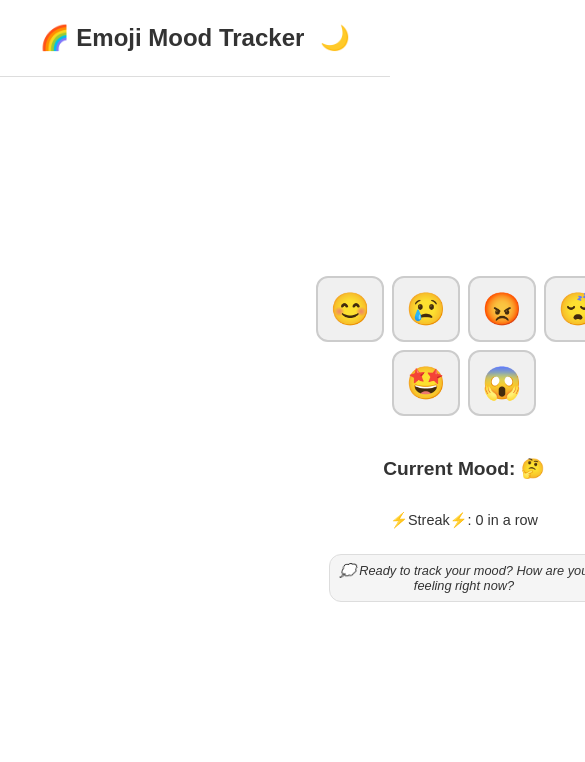
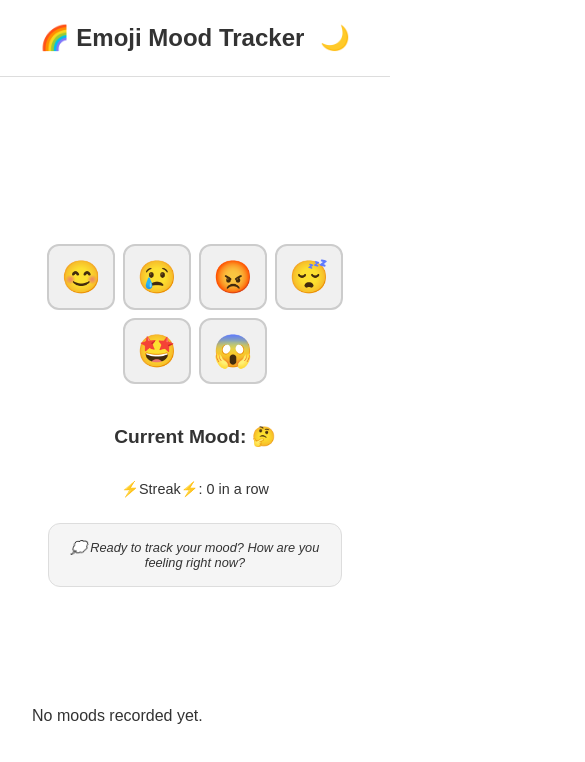
Before and after one commit to teamleaderleo/emoji-mood-tracker-basic, a React (Vite) app: page / in a window 390 px wide. Shown: the top 762 px of the page, 585 px wide, since content can reach past the window. Built offline with nearby package versions, Linux system fonts and the light colour scheme.

Commit message:
move some inline styling out

```diff
--- a/src/App.tsx
+++ b/src/App.tsx
@@ -1,3 +1,5 @@
+import React from "react";
+import "./styles.css";
 import { useEmojiMood } from "./hooks/useEmojiMood";
 import EmojiPicker from "./components/EmojiPicker";
 import MoodHistory from "./components/MoodHistory";
@@ -20,78 +22,31 @@ export default function App() {
     toggleTheme
   } = useEmojiMood();
 
-  const theme = {
-    light: {
-      background: "#ffffff",
-      text: "#333333",
-      cardBackground: "#f5f5f5",
-      border: "#ddd"
-    },
-    dark: {
-      background: "#1a1a1a",
-      text: "#ffffff",
-      cardBackground: "#2d2d2d",
-      border: "#444"
-    }
-  };
-
-  const currentTheme = isDarkMode ? theme.dark : theme.light;
+  // Set theme on document root
+  React.useEffect(() => {
+    document.documentElement.setAttribute('data-theme', isDarkMode ? 'dark' : 'light');
+  }, [isDarkMode]);
 
   return (
-    <div
-      style={{
-        backgroundColor: currentTheme.background,
-        color: currentTheme.text,
-        minHeight: "100vh",
-        transition: "background-color 0.3s ease, color 0.3s ease",
-        display: "flex",
-        flexDirection: "column"
-      }}
-    >
+    <div className="app-container">
       {/* Header */}
-      <div style={{
-        padding: "1rem 2rem",
-        display: "flex",
-        justifyContent: "space-between",
-        alignItems: "center",
-        borderBottom: `1px solid ${currentTheme.border}`
-      }}>
+      <div className="header">
         <div></div>
         <h1 style={{ margin: 0, fontSize: "1.5rem" }}>🌈 Emoji Mood Tracker</h1>
         <ThemeToggle isDarkMode={isDarkMode} onToggle={toggleTheme} />
       </div>
 
       {/* Main 3-column layout */}
-      <div style={{
-        flex: 1,
-        display: "grid",
-        gridTemplateColumns: "minmax(250px, 1fr) minmax(300px, 2fr) minmax(250px, 1fr)",
-        gap: "2rem",
-        padding: "2rem",
-        alignItems: "start"
-      }}>
+      <div className="main-grid">
 
         {/* Left Column - Mood Summary */}
-        <div style={{
-          display: "flex",
-          flexDirection: "column"
-        }}>
-          <MoodSummary summary={moodSummary} isDarkMode={isDarkMode} />
+        <div>
+          <MoodSummary summary={moodSummary} />
         </div>
 
-        {/* Center Column - Main interaction - ALWAYS CENTERED */}
-        <div style={{
-          display: "flex",
-          flexDirection: "column",
-          alignItems: "center",
-          justifyContent: "center",
-          textAlign: "center",
-          gap: "clamp(0.5rem, 2vh, 1.5rem)",
-          minHeight: "calc(100vh - 200px)",
-          position: "sticky",
-          top: 0
-        }}>
-          <EmojiPicker onSelect={setMood} isDarkMode={isDarkMode} />
+        {/* Center Column - Main interaction */}
+        <div className="center-column">
+          <EmojiPicker onSelect={setMood} />
           <h2 style={{
             margin: "0.5rem 0",
             fontSize: "clamp(1.2rem, 4vw, 1.8rem)"
@@ -107,14 +62,9 @@ export default function App() {
           </p>
 
           {/* Pick-me-up message */}
-          <div style={{
-            padding: "clamp(0.5rem, 2vw, 1rem)",
-            backgroundColor: currentTheme.cardBackground,
-            borderRadius: "12px",
-            border: `1px solid ${currentTheme.border}`,
+          <div className="card card-large" style={{
             fontStyle: "italic",
             fontSize: "clamp(0.8rem, 2.5vw, 1rem)",
-            transition: "background-color 0.3s ease, border-color 0.3s ease",
             maxWidth: "min(400px, 90%)",
             width: "100%"
           }}>
@@ -126,30 +76,14 @@ export default function App() {
             onClearWeek={clearLastWeek}
             onClearToday={clearToday}
             historyLength={history.length}
-            isDarkMode={isDarkMode}
           />
         </div>
 
         {/* Right Column - History */}
-        <div style={{
-          display: "flex",
-          flexDirection: "column"
-        }}>
-          <MoodHistory history={history} isDarkMode={isDarkMode} />
+        <div>
+          <MoodHistory history={history} />
         </div>
       </div>
-
-      {/* Mobile responsive layout */}
-      <style dangerouslySetInnerHTML={{
-        __html: `
-          @media (max-width: 1024px) {
-            .main-grid {
-              grid-template-columns: 1fr !important;
-              grid-template-rows: auto auto auto !important;
-            }
-          }
-        `
-      }} />
     </div>
   );
 }
--- a/src/components/EmojiPicker.tsx
+++ b/src/components/EmojiPicker.tsx
@@ -4,64 +4,20 @@ const emojis = ["😊", "😢", "😡", "😴", "🤩", "😱"];
 
 type Props = {
   onSelect: (emoji: string) => void;
-  isDarkMode: boolean;
 };
 
-export default function EmojiPicker({ onSelect, isDarkMode }: Props) {
-  const theme = {
-    background: isDarkMode ? "#404040" : "#f0f0f0",
-    hoverBackground: isDarkMode ? "#505050" : "#e0e0e0",
-    activeBackground: isDarkMode ? "#606060" : "#d0d0d0",
-    border: isDarkMode ? "#555" : "#ccc"
-  };
-
+export default function EmojiPicker({ onSelect }: Props) {
   return (
-    <div style={{ margin: "1rem 0" }}>
-      <div style={{
-        display: "flex",
-        gap: "0.5rem",
-        flexWrap: "wrap",
-        justifyContent: "center"
-      }}>
+    <div className="emoji-grid">
       {emojis.map((emoji) => (
         <button
           key={emoji}
-            style={{
-              fontSize: "2rem",
-              padding: "0.75rem",
-              backgroundColor: theme.background,
-              border: `2px solid ${theme.border}`,
-              borderRadius: "12px",
-              cursor: "pointer",
-              transition: "all 0.3s ease",
-              minWidth: "60px",
-              minHeight: "60px",
-              display: "flex",
-              alignItems: "center",
-              justifyContent: "center"
-            }}
+          className="emoji-button"
           onClick={() => onSelect(emoji)}
-            onMouseEnter={(e) => {
-              e.currentTarget.style.backgroundColor = theme.hoverBackground;
-              e.currentTarget.style.transform = "scale(1.05)";
-            }}
-            onMouseLeave={(e) => {
-              e.currentTarget.style.backgroundColor = theme.background;
-              e.currentTarget.style.transform = "scale(1)";
-            }}
-            onMouseDown={(e) => {
-              e.currentTarget.style.backgroundColor = theme.activeBackground;
-              e.currentTarget.style.transform = "scale(0.95)";
-            }}
-            onMouseUp={(e) => {
-              e.currentTarget.style.backgroundColor = theme.hoverBackground;
-              e.currentTarget.style.transform = "scale(1.05)";
-            }}
         >
           {emoji}
         </button>
       ))}
     </div>
-    </div>
   );
 }
--- a/src/components/MoodHistory.tsx
+++ b/src/components/MoodHistory.tsx
@@ -1,15 +1,9 @@
 type Props = {
   history: string[];
-  isDarkMode: boolean;
 };
 
-export default function MoodHistory({ history, isDarkMode }: Props) {
+export default function MoodHistory({ history }: Props) {
   if (history.length === 0) return <p>No moods recorded yet.</p>;
-
-  const theme = {
-    cardBackground: isDarkMode ? "#2d2d2d" : "#f5f5f5",
-    border: isDarkMode ? "#444" : "#ddd"
-  };
 
   // Group history into blocks of 7
   const blocks = [];
@@ -20,18 +14,12 @@ export default function MoodHistory({ history, isDarkMode }: Props) {
   return (
     <div>
       <h3>History:</h3>
-      <div style={{ display: "flex", flexDirection: "column", gap: "0.5rem", alignItems: "center" }}>
+      <div className="history-blocks">
         {blocks.reverse().map((block, blockIndex) => (
           <div
             key={blockIndex}
-            style={{
-              padding: "0.5rem",
-              backgroundColor: theme.cardBackground,
-              borderRadius: "8px",
-              border: `1px solid ${theme.border}`,
-              fontSize: "1.5rem",
-              transition: "background-color 0.3s ease, border-color 0.3s ease"
-            }}
+            className="card"
+            style={{ fontSize: "1.5rem" }}
           >
             {block.map((mood, idx) => (
               <span key={idx} style={{ margin: "0.25rem" }}>
--- a/src/components/MoodSummary.tsx
+++ b/src/components/MoodSummary.tsx
@@ -8,29 +8,15 @@ type MoodSummaryData = {
 
 type Props = {
   summary: MoodSummaryData | null;
-  isDarkMode: boolean;
 };
 
-export default function MoodSummary({ summary, isDarkMode }: Props) {
+export default function MoodSummary({ summary }: Props) {
   if (!summary) return null;
 
   const { totalEntries, mostCommonMood, mostCommonCount, uniqueMoods, moodCounts } = summary;
 
-  const theme = {
-    cardBackground: isDarkMode ? "#2d2d2d" : "#f5f5f5",
-    border: isDarkMode ? "#444" : "#ddd",
-    chipBackground: isDarkMode ? "#404040" : "#fff"
-  };
-
   return (
-    <div style={{
-      margin: "1rem 0",
-      padding: "1rem",
-      backgroundColor: theme.cardBackground,
-      borderRadius: "8px",
-      border: `1px solid ${theme.border}`,
-      transition: "background-color 0.3s ease, border-color 0.3s ease"
-    }}>
+    <div className="card">
       <h3 style={{ margin: "0 0 0.5rem 0", fontSize: "1.1rem" }}>📊 Mood Summary</h3>
 
       <div style={{ fontSize: "0.9rem", lineHeight: "1.4" }}>
@@ -57,7 +43,7 @@ export default function MoodSummary({ summary, isDarkMode }: Props) {
                   display: "inline-block",
                   margin: "0.125rem 0.25rem",
                   padding: "0.125rem 0.25rem",
-                  backgroundColor: theme.chipBackground,
+                  backgroundColor: "var(--button-background)",
                   borderRadius: "4px",
                   fontSize: "0.8rem",
                   transition: "background-color 0.3s ease"
--- a/src/styles.css
+++ b/src/styles.css
@@ -1,4 +1,184 @@
-.App {
+/* CSS Reset */
+* {
+  margin: 0;
+  padding: 0;
+  box-sizing: border-box;
+}
+
+body {
+  margin: 0;
+  padding: 0;
   font-family: sans-serif;
+}
+
+#root {
+  margin: 0;
+  padding: 0;
+}
+
+/* CSS Custom Properties for Theming */
+:root {
+  --background-light: #ffffff;
+  --text-light: #333333;
+  --card-background-light: #f5f5f5;
+  --border-light: #ddd;
+  --button-background-light: #f0f0f0;
+  --button-hover-light: #e0e0e0;
+  --button-active-light: #d0d0d0;
+  --button-border-light: #ccc;
+}
+
+[data-theme="dark"] {
+  --background: #1a1a1a;
+  --text: #ffffff;
+  --card-background: #2d2d2d;
+  --border: #444;
+  --button-background: #404040;
+  --button-hover: #505050;
+  --button-active: #606060;
+  --button-border: #555;
+}
+
+[data-theme="light"] {
+  --background: var(--background-light);
+  --text: var(--text-light);
+  --card-background: var(--card-background-light);
+  --border: var(--border-light);
+  --button-background: var(--button-background-light);
+  --button-hover: var(--button-hover-light);
+  --button-active: var(--button-active-light);
+  --button-border: var(--button-border-light);
+}
+
+/* Common Component Styles */
+.card {
+  background-color: var(--card-background);
+  border: 1px solid var(--border);
+  border-radius: 8px;
+  padding: 1rem;
+  transition: background-color 0.3s ease, border-color 0.3s ease;
+}
+
+.card-large {
+  border-radius: 12px;
+}
+
+.button {
+  background-color: var(--button-background);
+  color: var(--text);
+  border: 1px solid var(--button-border);
+  border-radius: 6px;
+  padding: 0.5rem 1rem;
+  font-size: 0.9rem;
+  cursor: pointer;
+  transition: all 0.3s ease;
+}
+
+.button:hover {
+  background-color: var(--button-hover);
+}
+
+.button:active {
+  background-color: var(--button-active);
+}
+
+.emoji-button {
+  background-color: var(--button-background);
+  border: 2px solid var(--button-border);
+  border-radius: 12px;
+  padding: 0.75rem;
+  font-size: 2rem;
+  cursor: pointer;
+  transition: all 0.3s ease;
+  min-width: 60px;
+  min-height: 60px;
+  display: flex;
+  align-items: center;
+  justify-content: center;
+}
+
+.emoji-button:hover {
+  background-color: var(--button-hover);
+  transform: scale(1.05);
+}
+
+.emoji-button:active {
+  background-color: var(--button-active);
+  transform: scale(0.95);
+}
+
+/* Layout Classes */
+.app-container {
+  background-color: var(--background);
+  color: var(--text);
+  min-height: 100vh;
+  transition: background-color 0.3s ease, color 0.3s ease;
+  display: flex;
+  flex-direction: column;
+}
+
+.header {
+  padding: 1rem 2rem;
+  display: flex;
+  justify-content: space-between;
+  align-items: center;
+  border-bottom: 1px solid var(--border);
+}
+
+.main-grid {
+  flex: 1;
+  display: grid;
+  grid-template-columns: minmax(250px, 1fr) minmax(300px, 2fr) minmax(250px, 1fr);
+  gap: 2rem;
+  padding: 2rem;
+  align-items: start;
+}
+
+.center-column {
+  display: flex;
+  flex-direction: column;
+  align-items: center;
+  justify-content: center;
   text-align: center;
+  gap: clamp(0.5rem, 2vh, 1.5rem);
+  min-height: calc(100vh - 200px);
+  position: -webkit-sticky;
+  position: sticky;
+  top: 0;
 }
+
+.emoji-grid {
+  display: flex;
+  gap: 0.5rem;
+  flex-wrap: wrap;
+  justify-content: center;
+  margin: 1rem 0;
+}
+
+.button-group {
+  margin-top: 1rem;
+  display: flex;
+  gap: 0.5rem;
+  justify-content: center;
+  flex-wrap: wrap;
+}
+
+.history-blocks {
+  display: flex;
+  flex-direction: column;
+  gap: 0.5rem;
+  align-items: center;
+}
+
+/* Responsive Design */
+@media (max-width: 1024px) {
+  .main-grid {
+    grid-template-columns: 1fr !important;
+    grid-template-rows: auto auto auto !important;
+  }
+
+  .center-column {
+    position: static;
+    min-height: auto;
+  }
+}
```
Also changed, not shown: src/components/ClearButton.tsx (+11 -14 lines). Lines whose indentation alone changed are shown as unchanged.
